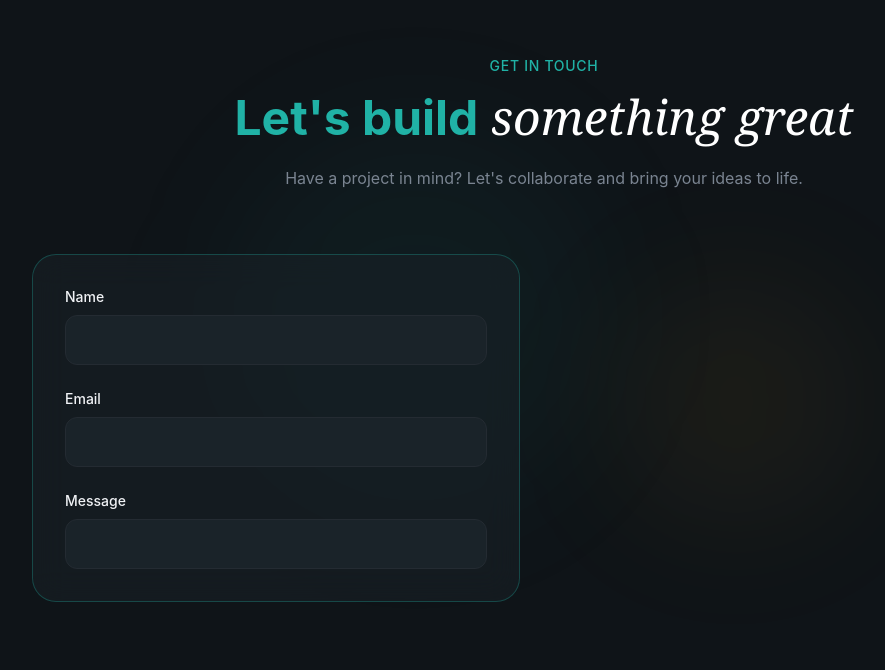
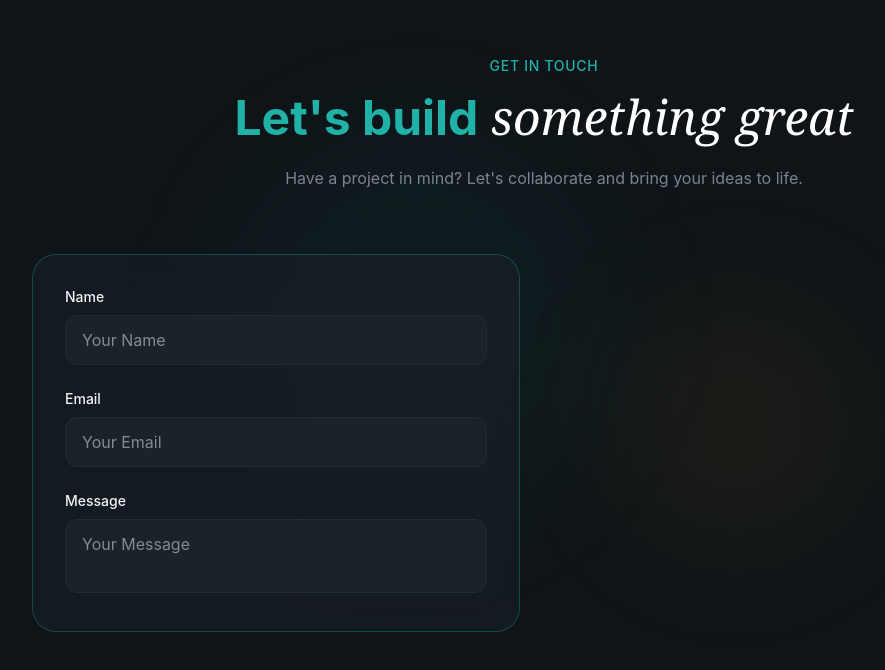
Before and after one commit to eissamonet/SWD-Portfolio, a React (Vite) app: page / in a window 1280 px wide. Shown: the part 5259-5929 px from the top of the page, without its empty margins (96-981 px from the left). Built offline with nearby package versions, Linux system fonts and the light colour scheme.

Commit message:
commit changes

```diff
--- a/src/sections/Contact.jsx
+++ b/src/sections/Contact.jsx
@@ -50,23 +50,31 @@ export const Contact = () => {
                 <form className="space-y-6">
                    <div>
                       <label htmlFor="name" className="block text-sm font-medium mb-2">Name</label>
-                      <input id="name"
+                      <input
+                      id="name"
                       type="text"
+                      required
+                      placeholder="Your Name"
                       className="w-full px-4 py-3 bg-surface rounded-xl border border-border focus:border-primary focus:ring-1 focus:ring-primary outline-none transition-all" />
                    </div>
 
                     <div>
-                      <label htmlFor="email" className="block text-sm font-medium mb-2">Email</label>
-                      <input id="email"
+                      <label
+                      htmlFor="email"
                       type="email"
+                      className="block text-sm font-medium mb-2">Email</label>
+                      <input
+                      required
+                      placeholder="Your Email"
                       className="w-full px-4 py-3 bg-surface rounded-xl border border-border focus:border-primary focus:ring-1 focus:ring-primary outline-none transition-all" />
                    </div>
 
                     <div>
                       <label htmlFor="message" className="block text-sm font-medium mb-2">Message</label>
-                      <input id="message"
-                      type="text"
-                      className="w-full px-4 py-3 bg-surface rounded-xl border border-border focus:border-primary focus:ring-1 focus:ring-primary outline-none transition-all" />
+                      <textarea
+                      required
+                      placeholder="Your Message"
+                      className="w-full px-4 py-3 bg-surface rounded-xl border border-border focus:border-primary focus:ring-1 focus:ring-primary outline-none transition-all resize-none" />
                    </div>
                 </form>
               </div>
```
